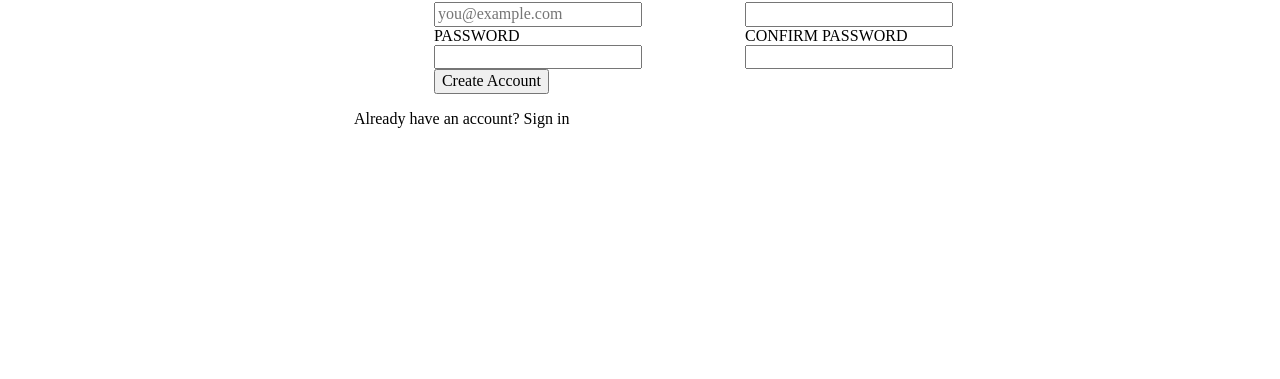
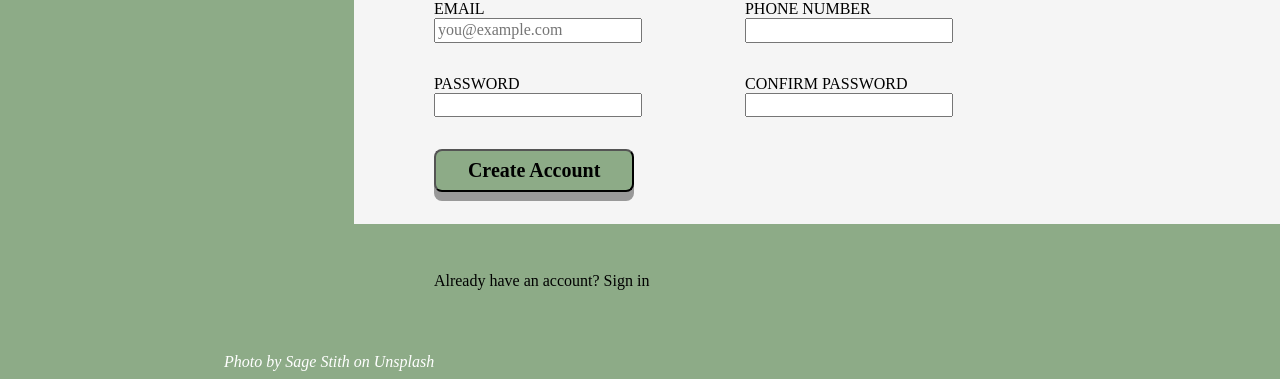
Before and after one commit to Davidg412/Project-Form, a plain HTML site: page form.html in a window 1280 px wide. Shown: the part 421-800 px from the top of the page. Drawn offline with Linux system fonts and the light colour scheme.

Commit message:
Finish project form

```diff
--- a/form.html
+++ b/form.html
@@ -22,7 +22,7 @@
             industry for over 20 minutes. Stop postponing becoming the best you.
             Sign up <em>now</em> to get started.
             You <em>will not</em> regret it!
-        <p>
+        </p>
 
         <form action="example.com/path" method="post">
         <p class="sec1">Let's do this!</p>
@@ -43,7 +43,7 @@
         </div>
 
         <div>
-        <label for="">PHONE NUMBER</label>
+        <label for="tel">PHONE NUMBER</label>
         <input type="tel" name="tel" id="tel">
         </div>
 
@@ -62,7 +62,9 @@
         </div>
         </form>
 
-        <p>Already have an account? Sign in</p>
+        <div class="end">
+            <p class="signin">Already have an account? Sign in</p>
+        </div>
     </div>
 </body>
 </html>
--- a/style.css
+++ b/style.css
@@ -9,6 +9,7 @@ html {
 
 body {
     display: flex;
+    background-color: rgb(141, 171, 135);
 }
 
 /*Allowed me to use the font within a saved file, and give it a custom name (font-family)*/
@@ -58,7 +59,7 @@ cite {
     color: white;
     position: absolute;
     bottom: .5rem;
-    left: 10rem;
+    left: 14rem;
 }
 
 .intro {
@@ -75,6 +76,7 @@ form {
     padding-left: 5rem;
     display: flex;
     flex-wrap: wrap;
+    background-color: whitesmoke;
 }
 
 /*Width 100% allows the box to take up the entire row*/
@@ -90,6 +92,7 @@ form {
 /*Each div will take up 50% space, hence 2 divs per row*/
 form div {
     flex: 50%;
+    padding-bottom: 2rem;
 }
 
 /*Used to visually put the label titles on top of the input fields*/
@@ -97,17 +100,43 @@ input, label {
     display: block;
 }
 
-.name {
+input:hover {
+    background-color: silver;
+}
 
-}
 
 /*width allowed the button to occupy it's own row*/
 .crbutton {
     width: 100%;
 }
 
+button {
+    border-radius: .5rem;
+    font-weight: bold;
+    font-size: 1.25rem;
+    padding: .5rem 2rem .5rem 2rem;
+    background-color: rgb(141, 171, 135);
+    box-shadow: 0 9px #999;
+}
 
+button:hover {
+    background-color: #105612
+}
 
+button :active {
+    background-color: #3e8e41;
+    box-shadow: 0 5px #666;
+    transform: translateY(4px);
+}
+
+.signin {
+    margin: 0;
+}
+
+.end {
+    padding-left: 5rem;
+    padding-top: 3rem;
+}
 /*
 .container-2 {
     padding-right: 26rem;
```
